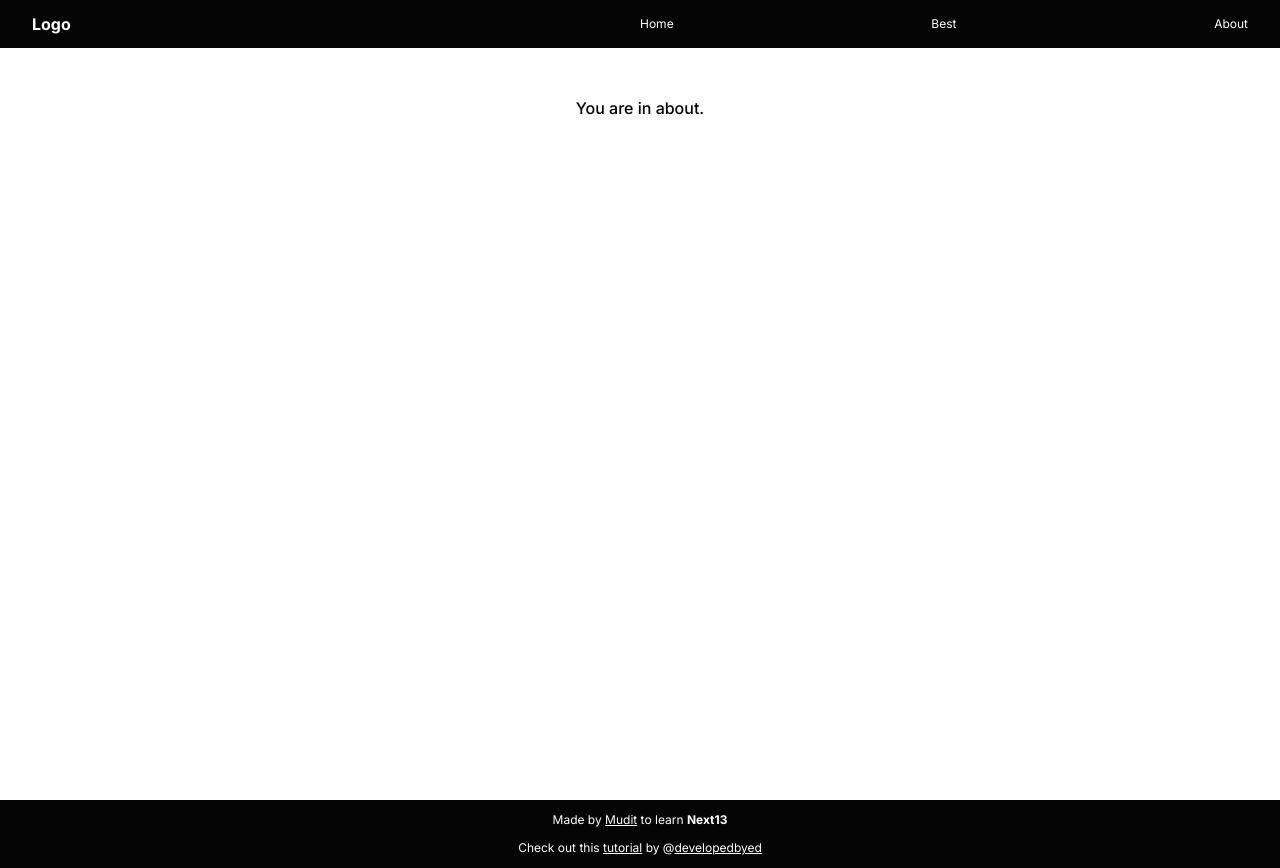
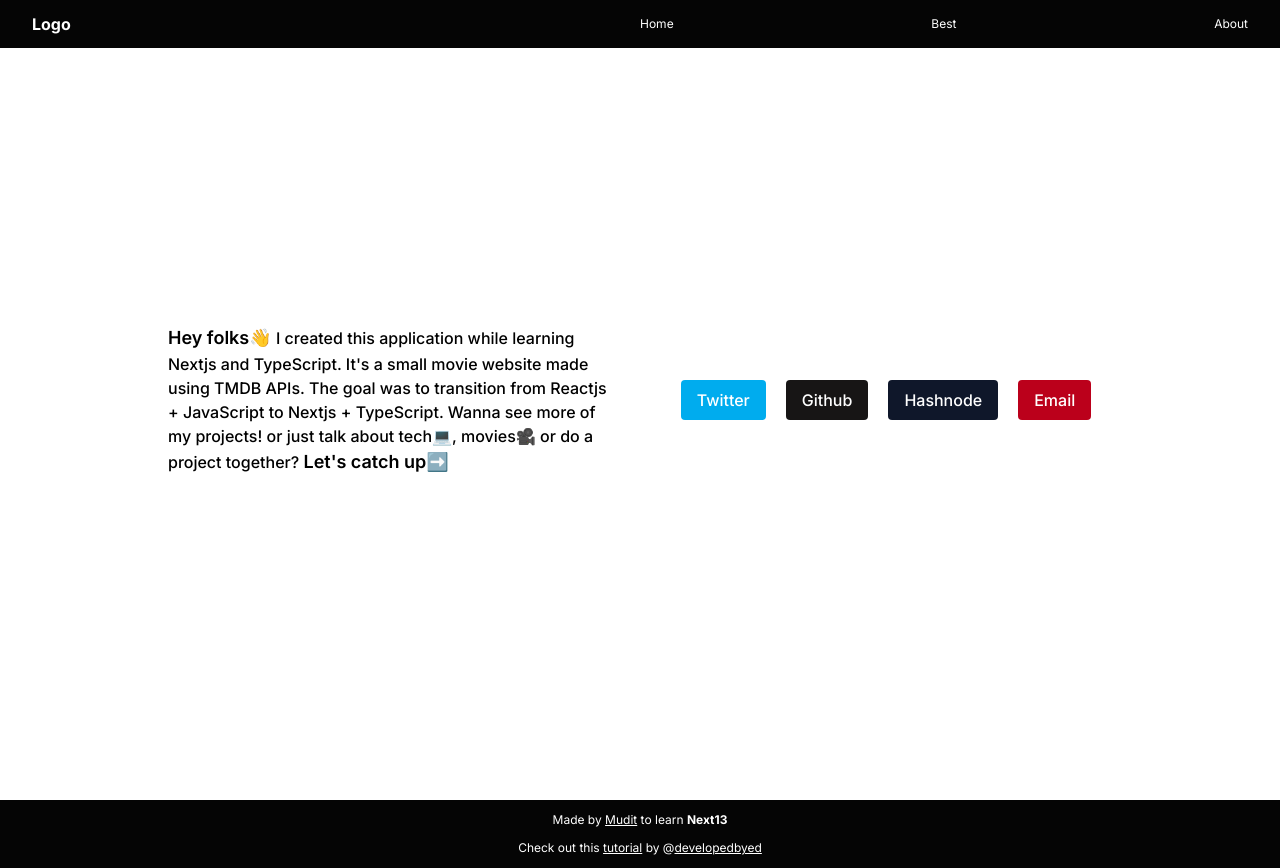
Before and after one commit to mudit023/movie-app, a Next.js app: page /about in a window 1280 px wide. Built offline with nearby package versions, Linux system fonts and the light colour scheme.

Commit message:
added about page

```diff
--- a/app/about/page.tsx
+++ b/app/about/page.tsx
@@ -1,9 +1,38 @@
-function About(){
+function About() {
   return (
-    <main className="flex min-h-screen flex-col items-center justify-start p-24 text-black font-medium text-m">
-      <p>You are in about.</p>
+    <main className="flex flex-col md:flex-row min-h-screen md:max-w-[80vw] w-full items-center justify-center md:gap-10 gap-8 md:px-10 px-5 text-black font-medium text-m">
+      <p className="md:flex-6 w-full">
+        <span className="text-lg font-semibold">Hey folks👋</span> I created
+        this application while learning Nextjs and TypeScript. It's a small
+        movie website made using TMDB APIs. The goal was to transition from
+        Reactjs + JavaScript to Nextjs + TypeScript. Wanna see more of my
+        projects! or just talk about tech💻, movies🎥 or do a project together?{" "}
+        <span className="text-lg font-semibold">Let's catch up➡️</span>
+      </p>
+      <div className="flex gap-5 justify-center items-center md:flex-4 md:flex-nowrap flex-wrap w-full">
+        <span className="px-4 py-2 rounded text-white bg-[#00acee]">
+          <a href="https://twitter.com/muditwt" target="_blank">
+            Twitter
+          </a>
+        </span>
+        <span className="px-4 py-2 rounded text-white bg-[#171515]">
+          <a href="https://github.com/mudit023" target="_blank">
+            Github
+          </a>
+        </span>
+        <span className="px-4 py-2 rounded text-white bg-[#0f172a]">
+          <a href="https://mudit.hashnode.dev/" target="_blank">
+            Hashnode
+          </a>
+        </span>
+        <span className="px-4 py-2 rounded text-white bg-[#BB001B]">
+          <a href="mailto:muditmishra023@gmail.com" target="_blank">
+            Email
+          </a>
+        </span>
+      </div>
     </main>
-  )
+  );
 }
 
 export default About;
--- a/app/layout.tsx
+++ b/app/layout.tsx
@@ -5,8 +5,8 @@ import { Inter } from "next/font/google";
 const inter = Inter({ subsets: ["latin"] });
 
 export const metadata = {
-  title: "Create Next App",
-  description: "Generated by create next app",
+  title: "The Movie",
+  description: "It's a movie app generated using Next13",
 };
 
 export default function RootLayout({
@@ -16,7 +16,9 @@ export default function RootLayout({
 }) {
   return (
     <html lang="en">
-      <body className={`${inter.className} bg-white`}>
+      <body
+        className={`${inter.className} bg-white flex flex-col justify-center items-center`}
+      >
         <nav className="flex justify-between items-center px-[2.5vw] py-[1.5vh] fixed top-0 bg-[#050505] w-full text-white">
           <p className="flex-[1]">
             <b>Logo</b>
@@ -32,7 +34,7 @@ export default function RootLayout({
           </ul>
         </nav>
         {children}
-        <footer className="flex flex-col gap-3 px-[2.5vw] py-[1.5vh] bg-[#050505] text-xs justify-center items-center text-white">
+        <footer className="flex flex-col gap-3 px-[2.5vw] py-[1.5vh] bg-[#050505] text-xs justify-center items-center text-white w-full">
           <p>
             Made by{" "}
             <a
--- a/app/page.tsx
+++ b/app/page.tsx
@@ -14,7 +14,7 @@ export default async function Home() {
   const res = await data.json();
 
   return (
-    <main className="my-16 md:px-10 px-5">
+    <main className="my-16 md:px-10 px-5 w-full">
       <h1 className="text-2xl font-semi-bold">Trending</h1>
       <div className="grid gap-16 grid-cols-fluid">
         {res?.results?.map((item: movieProps, idx: number) => {
```
